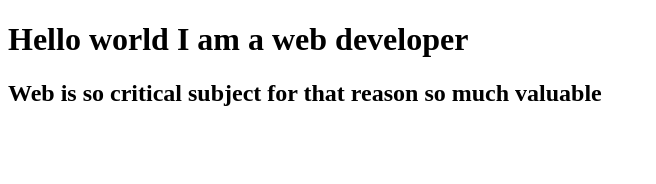
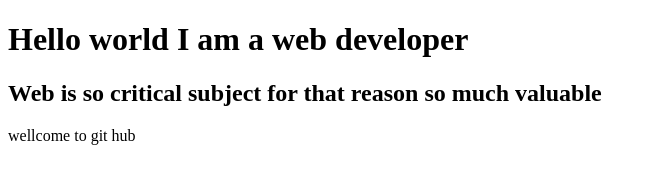
Before and after one commit to Kowser-Habib/kowser, a plain HTML site: page index.html in a window 1280 px wide. Shown: the whole page, without its empty margins (0-656 px from the left). Drawn offline with Linux system fonts and the light colour scheme.

Commit message:
p tag is complete

```diff
--- a/index.html
+++ b/index.html
@@ -8,5 +8,6 @@
 <body>
     <h1>Hello world I am a web developer</h1>
     <h2>Web is so critical subject for that reason so much valuable</h2>
+    <p>wellcome to git hub</p>
 </body>
 </html>
```
